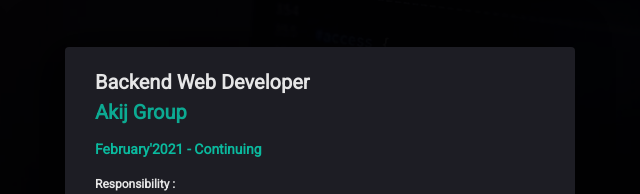
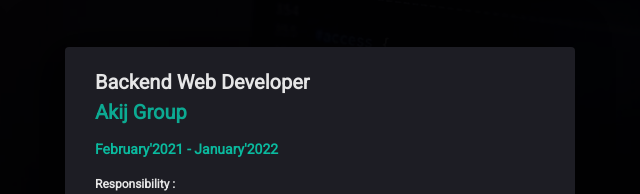
Before and after one commit to mahin15/saieedul-mahin-portfolio, a plain HTML site: page index.html in a window 1280 px wide. Shown: the part 3140-3334 px from the top of the page, 620-1260 px from the left. Drawn offline with Linux system fonts and the light colour scheme; some packages are replaced by stand-ins of ours.

Commit message:
Update index.html

```diff
--- a/index.html
+++ b/index.html
@@ -444,7 +444,7 @@
                                         <br>
                                         <a href="#">Akij Group</a>
                                     </h4>
-                                    <div class="mh-eduyear">February'2021 - Continuing</div>
+                                    <div class="mh-eduyear">February'2021 - January'2022</div>
                                     <span>Responsibility :</span>
                                     <ul class="work-responsibility">
                                         <li><i class="fa fa-circle"></i>Laravel Developer, API Development, Web Design
```
